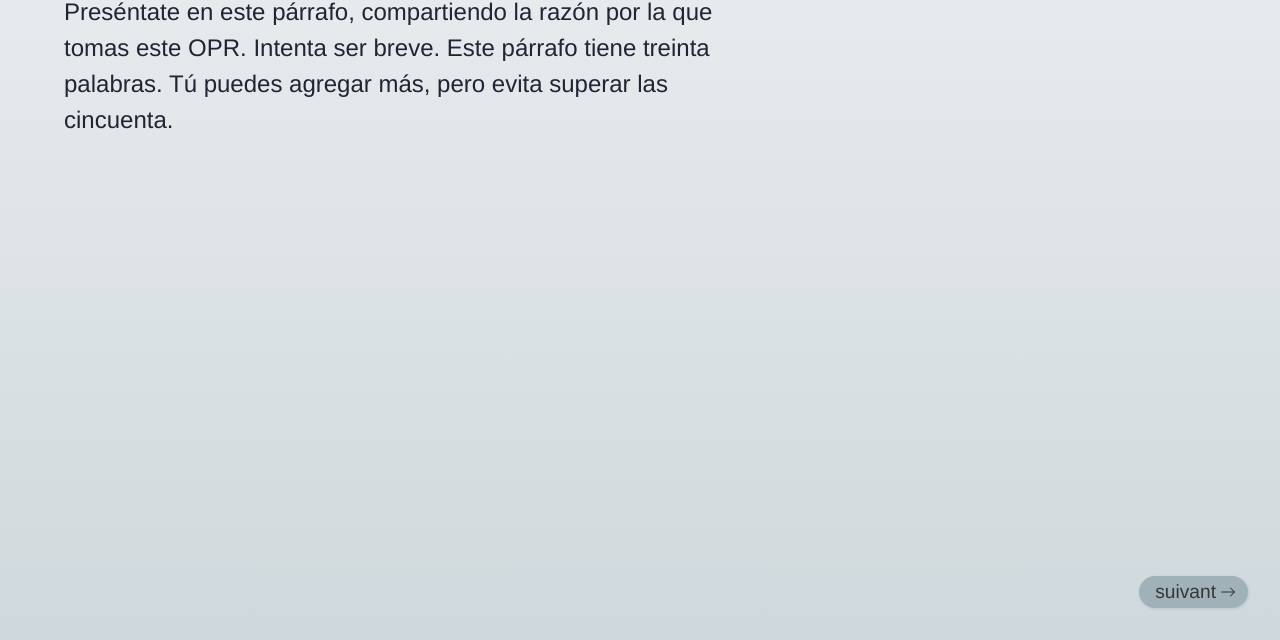
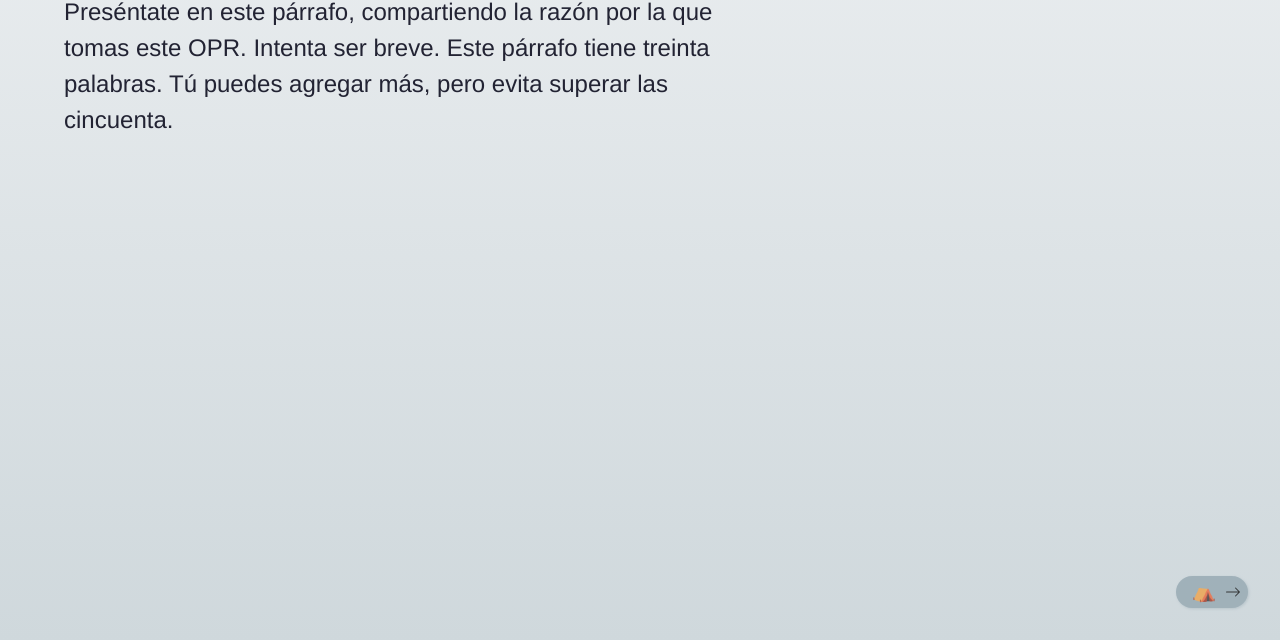
Before and after one commit to emicastilloe/clase01, a plain HTML site: page index.html in a window 1280 px wide. Shown: the part 160-800 px from the top of the page. Drawn offline with nearby package versions, Linux system fonts and the light colour scheme.

Commit message:
Update index.html

```diff
--- a/index.html
+++ b/index.html
@@ -27,7 +27,7 @@
 
         <script>
             // Esto es una línea de comentario en JAVASCRIPT
-            var palabras = ["siguiente", "repüyen", "seguente", "suivant", "next", "Nächster", "次の", "다음의"];
+            var palabras = ['⛵','⛺','✏','✋','✖'];
             function setup() {
                 var palabra = random(palabras);
                 createA("page.html?data="+palabra, palabra).parent("next");
```
